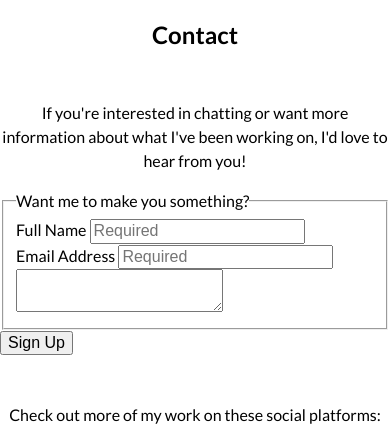
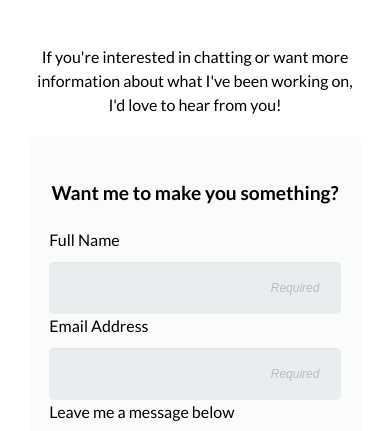
Before and after one commit to hnbvt24/WhistlePigWoodShop, a plain HTML site: page index.html in a window 390 px wide. Shown: the part 1198-1629 px from the top of the page. Drawn offline with Linux system fonts and the light colour scheme; some packages are replaced by stand-ins of ours.

Commit message:
Added styling to the form
Mobile friendly, not fully finished for scalability to larger devices.
Adding media query styling later.

```diff
--- /dev/null
+++ b/css/form.css
@@ -0,0 +1,162 @@
+/* --------------------------
+  Main Styles
+--------------------------- */
+
+*,
+*:before, *:after {
+  	box-sizing: border-box;
+}
+
+form {
+	display: flex;
+  	flex-direction: column;
+  	background-color: #fafbfb;
+  	margin: 0 auto;
+  	margin-top: 20px;
+  	padding: 10px 20px;
+  	width: 100%;
+}
+
+button {
+	color:#fff;
+	text-decoration: none;
+}
+
+fieldset {
+  	border: none;
+  	margin: 0;
+  	padding: 0;
+}
+
+header {
+	background-color: #2d3945;
+}
+
+header {
+	padding: 20px 0;
+}
+
+h1 {
+	font-size: 1.2em;
+	margin: 0 auto;
+}
+
+legend {
+	font-size: 1.2em;
+  	font-weight: bold;
+  	margin-bottom: 20px;
+  	text-align: center;
+}
+
+fieldset.topField {
+  margin-top: 2em;
+}
+
+/* ---------------
+    Input fields
+  ---------------- */
+
+div > textarea {
+  	margin-bottom: 20px;
+}
+
+input[type="text"],
+input[type="password"],
+input[type="email"],
+input[type="number"],
+input[type="tel"],
+textarea,
+select {
+  	background: rgba(255,255,255,0.1);
+  	border: none;
+  	border-radius: 5px;
+  	font-size: 16px;
+  	height: 52px;
+  	margin: 0;
+  	outline: 0;
+  	padding: 18px;
+  	width: 100%;
+  	background-color: #e8eeef;
+  	color: #747777;
+  	box-shadow: 0 1px 0 rgba(0,0,0,0.03) inset;
+  	margin-top: 10px;
+  	-webkit-transition: all .4s ease-out;
+  	-moz-transition: all .4s ease-out;
+  	-ms-transition: all .4s ease-out;
+  	-o-transition: all .4s ease-out;
+  	transition: all .4s ease-out;
+}
+
+input::placeholder {
+  	color: #bbbcbc;
+}
+
+input[placeholder*="Required"] {
+	text-align: right;
+	font-style: italic;
+	font-size: 12px;
+}
+
+input:focus,
+textarea:focus {
+ 	border: 2px solid #eebf7b;
+  	background-color: #f8f9f9;
+ 	-webkit-transition: all .2s ease-in;
+  	-moz-transition: all .2s ease-in;
+  	-ms-transition: all .2s ease-in;
+  	-o-transition: all .2s ease-in;
+  	transition: all .2s ease-in;
+}
+
+input[placeholder*="Required"]:focus {
+  	text-align: left;
+}
+
+input:not(:placeholder-shown) {
+    text-align: left;
+    font-size: 16px;
+    font-style: normal;
+}
+
+input[name*="user_zip"] {
+  display: block;
+  width: 150px;
+}
+
+input[type*="checkbox"],
+input[type*="radio"] {
+  margin-right: 15px;
+  margin-bottom: 15px;
+}
+
+textarea {
+  height: 100px;
+}
+
+.headline {
+	text-align: center;
+}
+
+p.headline, footer {
+	color: #eebf7b;
+	font-size: .9em;
+}
+
+button {
+  padding: 19px 39px 18px 39px;
+  color: #FFF;
+  background: #eebf7b;
+  font-size: 18px;
+  text-align: center;
+  font-style: normal;
+  border-radius: 5px;
+  width: 100%;
+  border: 1px solid #eebf7b;
+  border-width: 1px 1px 3px;
+  box-shadow: 0 -1px 0 rgba(255,255,255,0.1) inset;
+  margin-bottom: 10px;
+}
+
+/* --------------------------
+  Media Queries
+--------------------------- */
--- a/css/style.css
+++ b/css/style.css
@@ -3,10 +3,6 @@
 --------------------------- */
 
 @import url("http://fonts.googleapis.com/css?family=Lato:100,300,400,700,900");
-
-* {
-  box-sizing: border-box;
-}
 
 body {
   color: #000;
@@ -43,6 +39,15 @@ a {
 	margin: auto;
 }
 
+.location,
+.testimonies,
+.contact-form,
+.social-media
+#map {
+	width: 85%;
+	margin: auto;
+}
+
 /* --------------------------
   More Info
 --------------------------- */
@@ -53,29 +58,23 @@ a {
 .contact,
 .contact-form,
 .social-media {
-	/*background-color: #ffdbc0;*/
 	margin-top: 3em;
 }
 
 #map {
-	height: 400px;
-	width: 100%;
+	height: 300px;
 }
 
 /* --------------------------
   Projects
 --------------------------- */
 
-.projects {
-	/*background-color: #ffac5e;*/
-}
 
 /* --------------------------
   Contact
 --------------------------- */
 
 .contact {
-	/*background-color: #4aa8c0;*/
 	margin-bottom: 3em;
 }
 
@@ -121,6 +120,7 @@ footer img {
 	.main-content {
 		margin-top: 4em;
 	}
+
 }
 /*
 @media (min-width: 1200px) {
--- a/index.html
+++ b/index.html
@@ -7,6 +7,7 @@
 	<title>Whistle Pig Wood Shop</title>
 	<link rel="stylesheet" type="text/css" href="css/normalize.css">
 	<link rel="stylesheet" type="text/css" href="css/style.css">
+	<link rel="stylesheet" type="text/css" href="css/form.css">
 	<link rel="stylesheet" type="text/css" href="css/nav.css">
 	<link href="https://fonts.googleapis.com/css?family=Open+Sans:400,700" rel="stylesheet">
 </head>
@@ -29,7 +30,7 @@
 			<div class="location">
 				<h2>Find Me Here</h2>
 				<p>I'll be at the Local Market today!</p>
-				<div id="map"></div>
+				<div id="map" class="map"></div>
 		        <!-- <img src="images/" alt=""> -->
 			</div>
 			<div class="testimonies">
@@ -56,6 +57,7 @@
 			    			<input type="email" id="mail" name="user_email" placeholder="Required ">
 			    		</div>
 		  				<div>
+		  					<label for="mail">Leave me a message below</label>
 		  					<textarea id="message" name="message"></textarea>
 		  				</div>
 		    		</fieldset>
```
